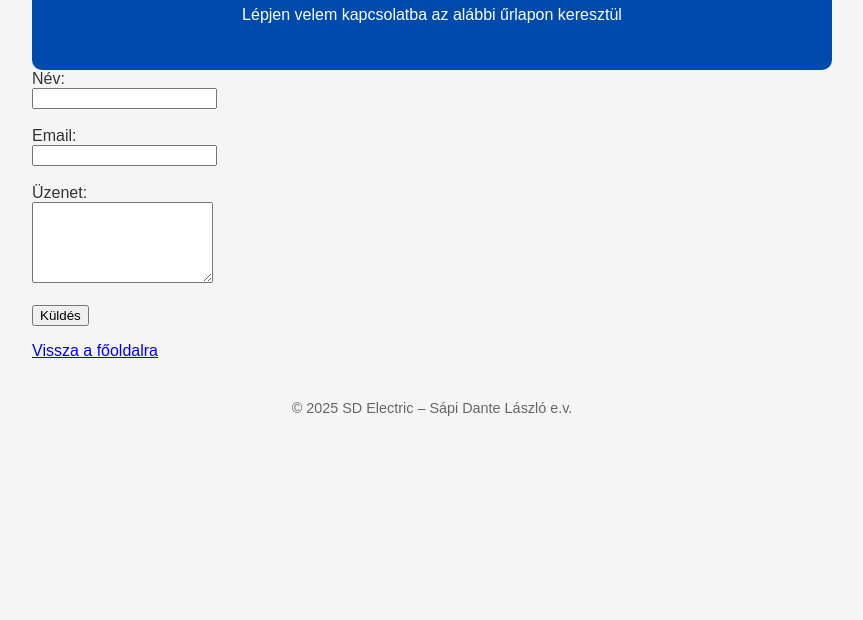
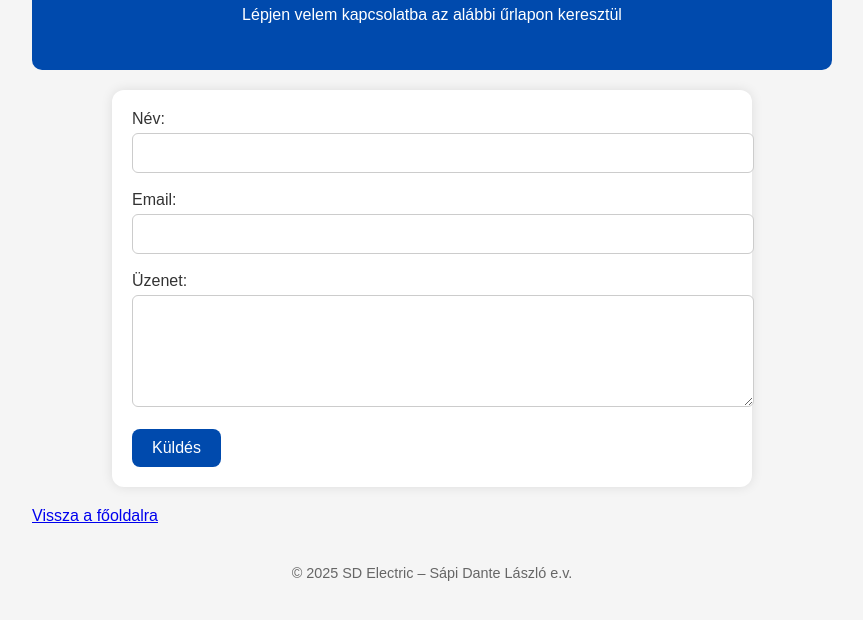
Before and after one commit to Dertetboop/sdelectric-site, a plain HTML site: page contact.html in a window 1280 px wide. Shown: the part 124-744 px from the top of the page, without its empty margins (208-1071 px from the left). Drawn offline with Linux system fonts and the light colour scheme.

Commit message:
Update style.css

```diff
--- a/style.css
+++ b/style.css
@@ -26,3 +26,34 @@ footer {
   font-size: 0.9em;
   color: #666;
 }
+form {
+  background: #ffffff;
+  padding: 20px;
+  border-radius: 12px;
+  box-shadow: 0 0 12px rgba(0,0,0,0.1);
+  max-width: 600px;
+  margin: 20px auto;
+}
+
+input, textarea {
+  width: 100%;
+  padding: 10px;
+  margin-top: 5px;
+  border: 1px solid #ccc;
+  border-radius: 6px;
+  font-size: 16px;
+}
+
+button {
+  background-color: #004aad;
+  color: white;
+  border: none;
+  padding: 10px 20px;
+  font-size: 16px;
+  border-radius: 8px;
+  cursor: pointer;
+}
+
+button:hover {
+  background-color: #003280;
+}
```
